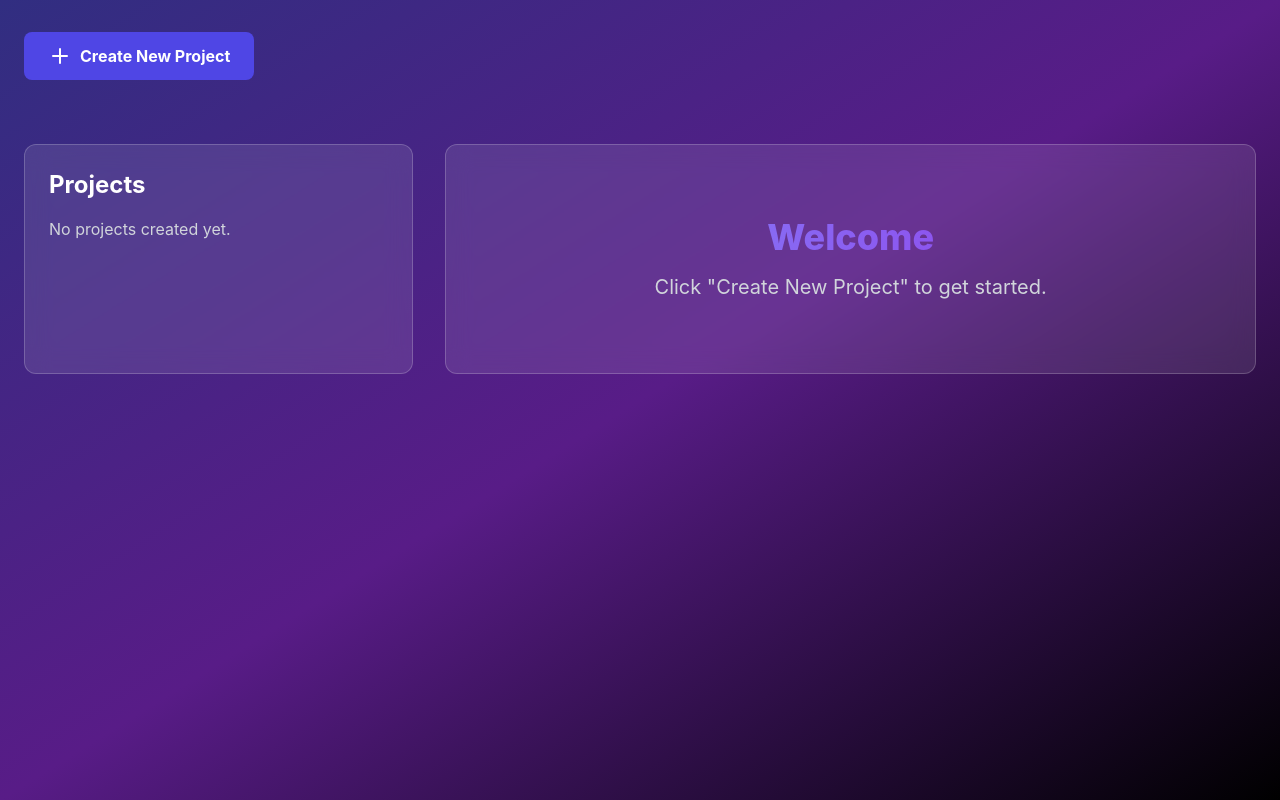
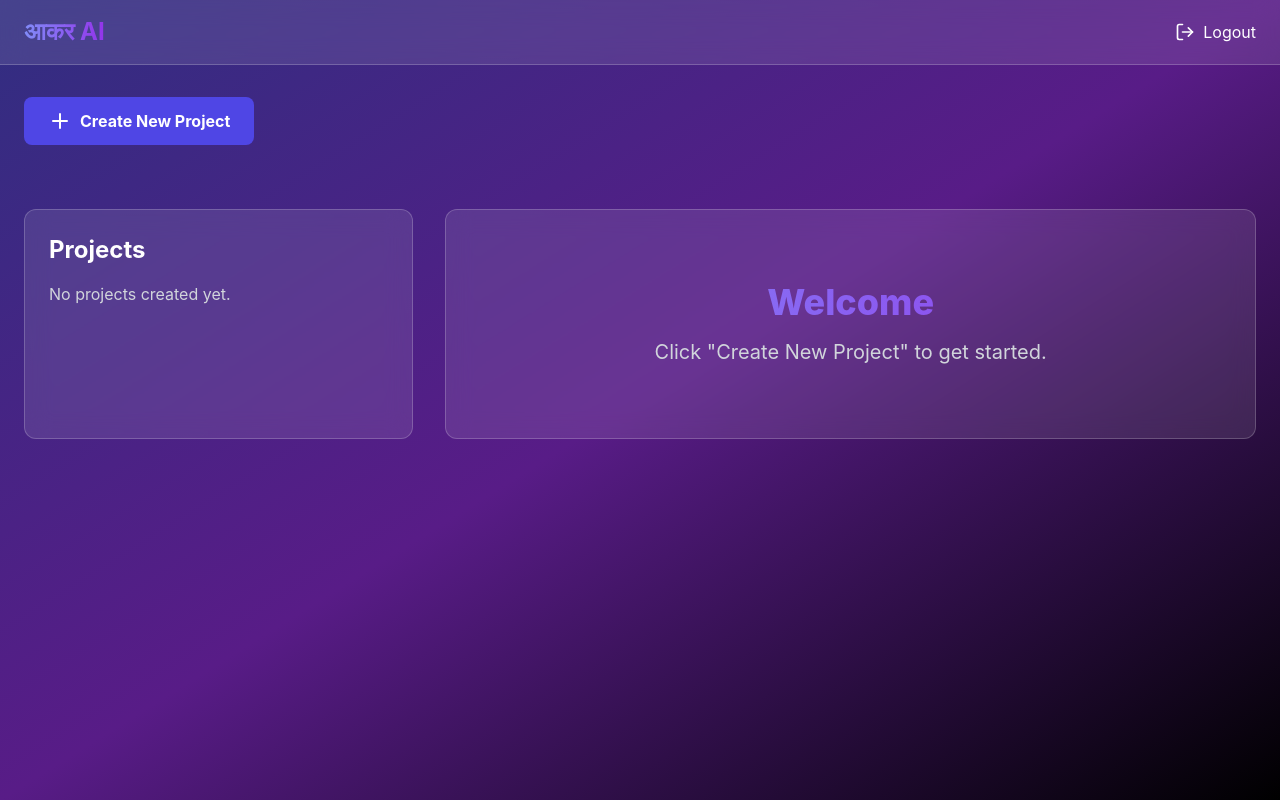
Before and after one commit to mansidw/Aakar-frontend, a React (Create React App) app: page /project in a window 1280 px wide. Built offline with nearby package versions, Linux system fonts and the light colour scheme.

Commit message:
added navbar

```diff
--- a/src/components/Project/Project.jsx
+++ b/src/components/Project/Project.jsx
@@ -1,6 +1,7 @@
 import React, { useState } from "react";
 import { motion } from "framer-motion";
 import { PlusIcon, FolderIcon } from "lucide-react";
+import Navbar from "../basic/Navbar";
 
 export function Project() {
   const [isModalOpen, setIsModalOpen] = useState(false);
@@ -54,6 +55,7 @@ export function Project() {
 
   return (
     <div className="min-h-screen bg-gradient-to-br from-indigo-900 via-purple-900 to-black text-white overflow-hidden relative">
+      <Navbar />
       {/* Header with Create New Project Button */}
       <div className="relative z-10 container mx-auto px-6 py-8">
         <button
--- /dev/null
+++ b/src/components/basic/Navbar.jsx
@@ -0,0 +1,47 @@
+import React from "react";
+import { useNavigate } from "react-router-dom";
+import { PlusIcon, FolderIcon, LogOutIcon, UserIcon } from "lucide-react";
+
+function Navbar() {
+  const navigate = useNavigate();
+  const onLogout = () => {
+    localStorage.clear();
+    navigate("/login");
+  };
+  return (
+    <nav className="bg-white/10 backdrop-blur-md border-b border-white/20 px-6 py-4 flex justify-between items-center">
+      <div className="flex items-center space-x-4">
+        <div
+          className="bg-clip-text text-transparent bg-gradient-to-r from-indigo-400 to-purple-600 text-2xl font-bold"
+          onClick={() => navigate("/")}
+        >
+          आकर AI
+        </div>
+        {/* <div className="flex items-center space-x-2 text-gray-300">
+          <UserIcon size={20} className="text-indigo-400" />
+          <span>Hi, Mansi</span>
+        </div> */}
+      </div>
+
+      <div className="flex items-center space-x-4">
+        <button
+          onClick={onLogout}
+          className="
+            flex
+            items-center
+            space-x-2
+            text-white
+            hover:text-indigo-300
+            transition
+            duration-300
+          "
+        >
+          <LogOutIcon size={20} />
+          <span>Logout</span>
+        </button>
+      </div>
+    </nav>
+  );
+}
+
+export default Navbar;
```
